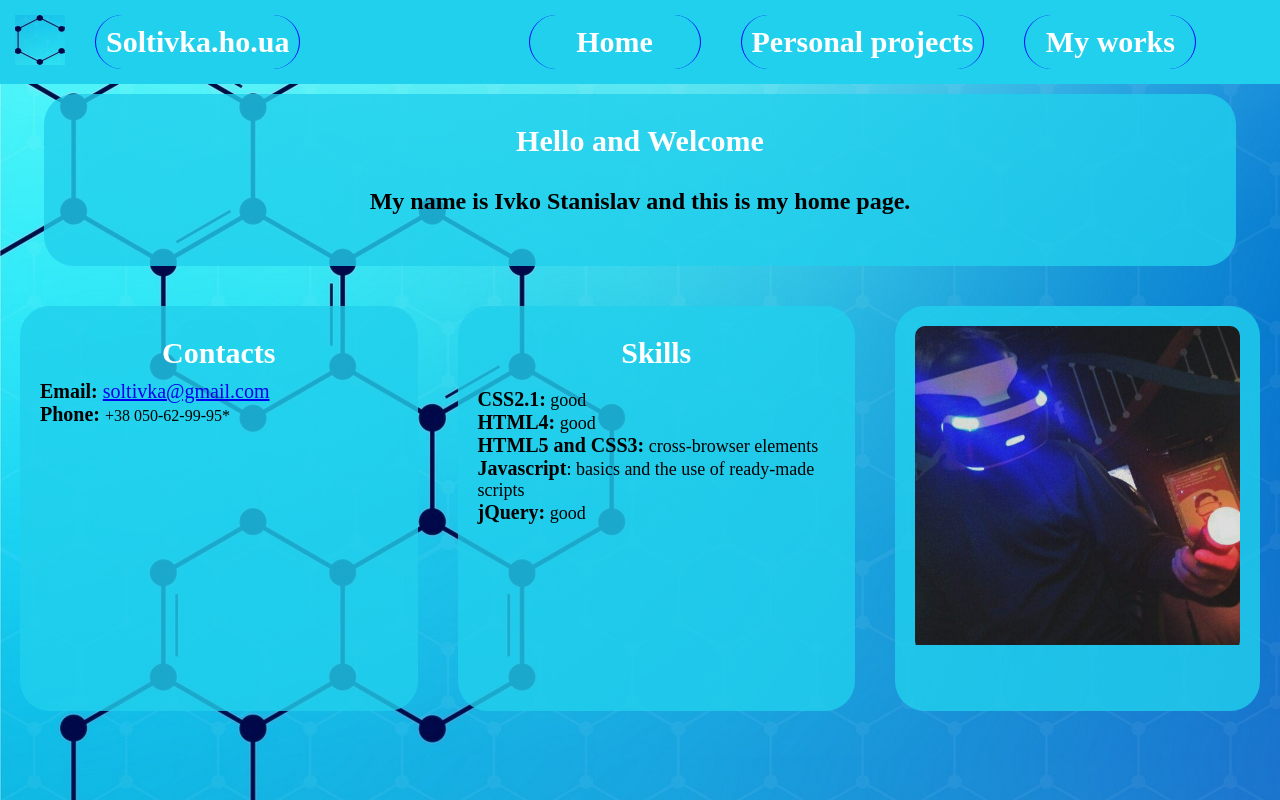
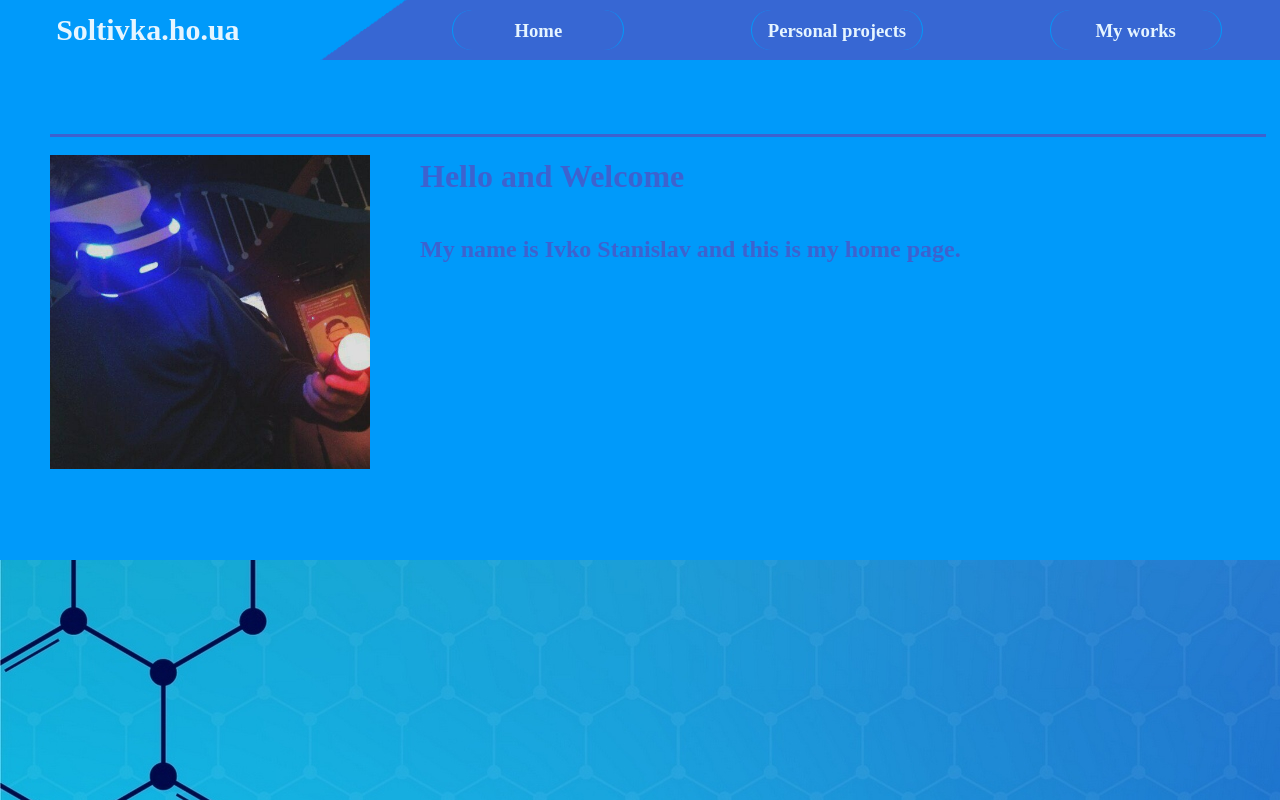
Before and after one commit to soltivka/self-projects, a plain HTML site: page projects/index.html in a window 1280 px wide. Shown: the top 800 px of the page. Drawn offline with nearby package versions, Linux system fonts and the light colour scheme.

Commit message:
New header and hero

```diff
--- a/projects/index.css
+++ b/projects/index.css
@@ -1,20 +1,10 @@
 body{
-  margin: 0px;
+  width: 100%;
+  background-color: #34e6f4;
   padding: 0px;
-  background-color: #21D0ED;
+  margin :0px;
+  color: #3D62CF;
 }
-b{
-  font-size: 20px;
-}
-p{
-  font-size: 18px;
-}
-a{
-  font-size:20px;
-}
-.home_container {
-  }
-
 .button {
   text-decoration: none;
   min-width: 300px;
@@ -28,81 +18,142 @@ a{
   font-family: 'Montserrat', sans-serif;
   text-transform: uppercase;
   letter-spacing: 2px;
-  background-image: linear-gradient(to right, #74F3FA 0%, #0452C1 51%, #74F3FA 100%);
+  background-image: linear-gradient(to right, #34e6f4 0%, #0452C1 51%, #74F3FA 100%);
   background-size: 200% auto;
-  box-shadow: 0 0 20px rgba(0,0,0,.1);
+  box-shadow: 0 0 20px rgba(0,0,0,.5);
   transition: .5s;
 }
 .button:hover {background-position: right center;
-color: blue;}
+color: #3D62CF;}
 
-h1{
+#sitename{
   color: white;
   font-size: 30px;
   margin: 10px;
 }
-
+.container{
+display:flex;
+}
 header{
   position: fixed;
   width: 100%;
   display:flex;
-  flex-direction: row;
-  background-color: #21D0ED;
+  align-items: center;
+  justify-content: space-between;
+  background-color:rgba(0,0,0,0,);
+  background-image:url(resources/header.png);
+  background-size: cover;
+  background-position: left;
   margin: 0px;
   padding: 5px;
-  max-height: 74px;
+  height: 50px;
+  opacity: 0.9;
 
 
-   }
+  }
+  #sitename{
+    vertical-align: sub;
+    margin-left: 4%;
+  }
 
-.logo {
-  background: url(trader/resources/smalllogo.jpg) ;
-  background-color: #21D0ED;
-  display: block;
-  background-repeat: no-repeat;
-  -webkit-background-size: cover;
-        -moz-background-size: cover;
-        -o-background-size: cover;
-        background-size: cover;
 
-  width: 50px;
-  height: 50px;
-
-  margin: 10px;
-  cursor: pointer;
-}
 .header_button{
-  min-width: 50px;
-  min-height: 30px;
+  height: 20px;
   cursor: pointer;
   text-align: center;
   outline: none;
   display: block;
   color: white;
+  margin: 10px;
   padding: 10px;
-  margin: 10px 20px;
   border-left: solid;
   border-right: solid;
   border-radius: 30px;
-  border-color: blue;
+  border-color: #009afa;
   border-width: 1px;
   min-width: 150px;
 }
-.header_button:hover {background-position: right center;
-  background-image: linear-gradient(to right, #0452C1 0%, #21D0ED 50%, #0452C1 100%);
+.header_button:hover {
+  background-image: linear-gradient(to top, #009afa 0%,#3D62CF 30%, #3D62CF 100%);
   background-size: 200% auto;
-  box-shadow: 0 0 20px rgba(0,0,0,.1);
-  transition: .8s;
-  color: blue;
-  border: solid;
-  border-width: 1px;
+  box-shadow: 0 5px 10px rgba(0,0,0,.5);
+  transition: .3s;
 }
-.pages {
+.header-buttons {
   width: 70%;
   display: flex;
-  justify-content: flex-end;
-  align-items: flex-end;
+  justify-content: space-around;
 }
+
+.home{
+  padding-top: 60px;
+  width: 100%;
+  height: 500px;
+  display:flex;
+  background-color: #009afa;
+  align-items:center;
+}
+
+#home-photo{
+  width: 320px;
+  height: 350px;
+  margin-left: 50px;
+  background-image: url(resources/photo.jpg);
+  background-size: contain;
+  background-position: center;
+  background-repeat: no-repeat;
+  border-top:solid #3D62CF;
+  z-index: 1;
+}
+
+#home-info{
+  width: 70%;
+  height: 350px;
+  border-top:solid #3D62CF;
+  flex-direction: column;
+}
+
+#home-info-inner{
+  flex-direction: column;
+  margin-left: 50px;
+}
+
+
+
+
+
+
+
+
+
+
+
+
+
+
+
+
+
+
+
+
+
+
+
+
+
+
+
+
+
+
+
+
+
+
+
+
+
 
 .personalProjects_container{
   background-image: url(trader/resources/background-r.jpg);
@@ -114,58 +165,3 @@ header{
   align-items: center;
   justify-content: center;
   }
-
-  .home_container{
-  background-image: url(trader/resources/background.jpg);
-  background-color: #21D0ED ;
-  background-size: cover;
-  display: flex;
-  flex-direction: column;
-  align-items: center;
-
-  height: 1100px;
-  }
-
-
-  .home_info{
-    display: flex;
-    width: 100%;
-    justify-content: space-between;
-  }
-  .block{
-    background-color:rgba(33, 208, 237, 0.8) ;
-    border-radius: 30px;
-    padding: 20px;
-    margin: 20px;
-    height: 90%;
-    width: 90%;
-    min-width: 234px;
-  }
-
-  .block_contacts .block_tehnologies .block_photo{
-    display: flex;
-    justify-content: space-around;
-  }
-
-  .block_info {
-    display: flex;
-    flex-direction: column;
-    max-height: 12%;
-    align-items: center;
-    margin: 20px;
-    margin-top: 94px;
-  }
-  .h1_center{
-    text-align: center;
-  }
-  .photo {
-    max-width: 325px;
-  }
-  .photo_inner{
-    background-image: url(trader/resources/photo.jpg);
-    width: 100%;
-    min-height: 325px;
-    background-size: contain;
-    border-radius: 10px;
-    background-repeat: no-repeat;
-  }
--- a/projects/index.html
+++ b/projects/index.html
@@ -7,43 +7,26 @@
 </head>
 <body>
 	<header>
-		<div class="logo"></div>
-		<h1 class="header_button">Soltivka.ho.ua</h1>
-		<div class="pages">
-			<h1 class="header_button">Home</h1>
-			<h1 class="header_button">Personal projects</h1>
-			<h1 class="header_button">My works</h1>
+		<h1 id="sitename">Soltivka.ho.ua</h1>
+		<div class="header-buttons">
+			<h3 class="header_button">Home</h3>
+			<h3 class="header_button">Personal projects</h3>
+			<h3 class="header_button">My works</h3>
 		</div>
 
 	</header>
 
-	<div class="home_container">
-		<div class="block_info block">
-			<h1>Hello and Welcome</h1>
-			<h2>My name is Ivko Stanislav
-				and this is my home page.</h2>
-		</div>
-		<div class="home_info">
-			<div class="block_contacts block">
-			<h1 class="h1_center">Contacts</h1>
-			<b>Email: </b><a href="mailto:soltivka@gmail.com">soltivka@gmail.com</a><br>
-				<b>Phone: </b>
-				<span>+38 050-62-99-95*</span>
-			</div>
-			<div class="block_tehnologies block">
-			<h1 class="h1_center">Skills</h1>
-			<P><b>CSS2.1:</b> good<br>
-				<b>HTML4:</b> good<br>
-				<b>HTML5 and CSS3:</b> cross-browser elements<br>
-				<b>Javascript</b>: basics and the use of ready-made scripts <br>
-				<b>jQuery:</b> good</P>
-			</div>
-			<div class=" photo block">
-				<div class="photo_inner"></div>
+
+	<div class="home">
+		<div id="home-photo" class="container"></div>
+		<div id="home-info" class="container">
+			<div id="home-info-inner" class="container">
+				<h1>Hello and Welcome</h1>
+				<h2>My name is Ivko Stanislav and this is my home page.</h2>
 			</div>
 		</div>
+	</div>
 
-	</div>
 
 	<div class="personalProjects_container">
 
```
Also changed, not shown: projects/resources/header.png (added), projects/resources/photo.jpg (renamed from projects/trader/resources/photo.jpg).
